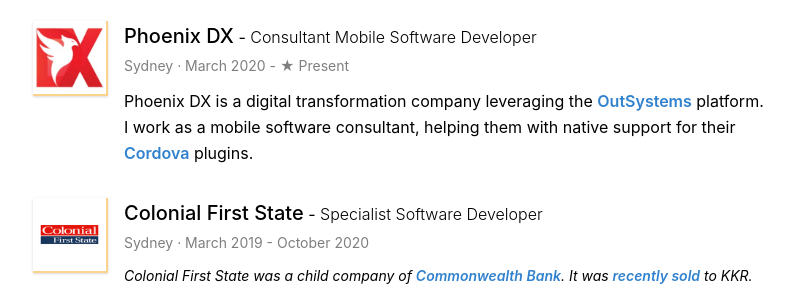
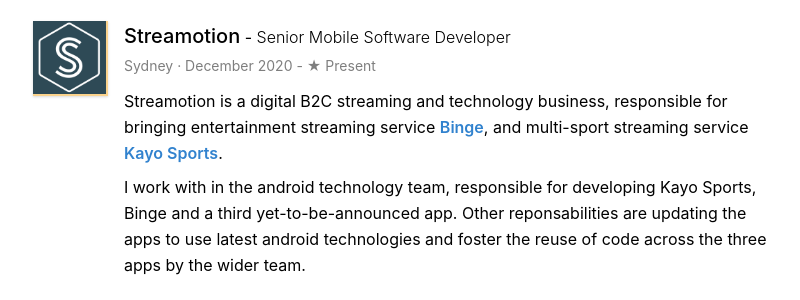
Before and after one commit to orgmir/luisramos.dev, a Gatsby site: page /cv in a window 1280 px wide. Shown: the part 439-739 px from the top of the page, without its empty margins (239-1039 px from the left). Built offline with nearby package versions, Linux system fonts and the light colour scheme; Gatsby itself is replaced by a stand-in of ours.

Commit message:
Add Streamotion to cv

```diff
--- a/src/pages/cv.js
+++ b/src/pages/cv.js
@@ -10,6 +10,7 @@
 import mlIcon from '../images/mullenlowe-icon.png'
 import gleamIcon from '../images/gleam-icon.jpg'
 import blissIcon from '../images/bliss-icon.jpg'
+import streamotionIcon from '../images/streamotion-icon.png'
 
 const CvPage = ({ location }) => {
 	const updatedAt = new Date().toLocaleDateString(undefined, {
@@ -44,17 +45,40 @@
 				</Job>
 
 				<Job
+					company="Streamotion"
+					image={streamotionIcon}
+					link="https://streamotion.com.au/"
+					title="Senior Mobile Software Developer"
+					location="Sydney"
+					dates="December 2020 - ★ Present"
+				>
+					<p>
+						Streamotion is a digital B2C streaming and technology business,
+						responsible for bringing entertainment streaming service{' '}
+						<a href="https://binge.com.au/">Binge</a>, and multi-sport streaming
+						service <a href="https://kayosports.com.au/">Kayo Sports</a>.
+					</p>
+					<p>
+						I work with in the android technology team, responsible for
+						developing Kayo Sports, Binge and a third yet-to-be-announced app.
+						Other reponsabilities are updating the apps to use latest android
+						technologies and foster the reuse of code across the three apps by
+						the wider team.
+					</p>
+				</Job>
+
+				<Job
 					company="Phoenix DX"
 					image={phoenixIcon}
 					link="https://phoenix-dx.com/"
 					title="Consultant Mobile Software Developer"
 					location="Sydney"
-					dates="March 2020 - ★ Present"
+					dates="March 2020 - December 2020"
 				>
 					<p>
 						Phoenix DX is a digital transformation company leveraging the{' '}
 						<a href="https://www.outsystems.com/">OutSystems</a> platform. I
-						work as a mobile software consultant, helping them with native
+						worked as a mobile software consultant, helping them with native
 						support for their <a href="https://cordova.apache.org">Cordova</a>{' '}
 						plugins.
 					</p>
```
Also changed, not shown: src/images/streamotion-icon.png (added).
